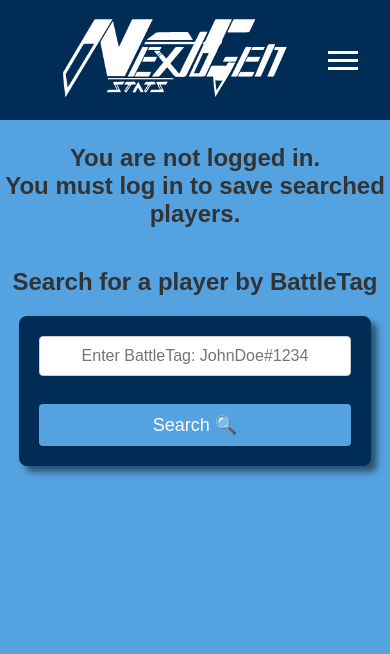
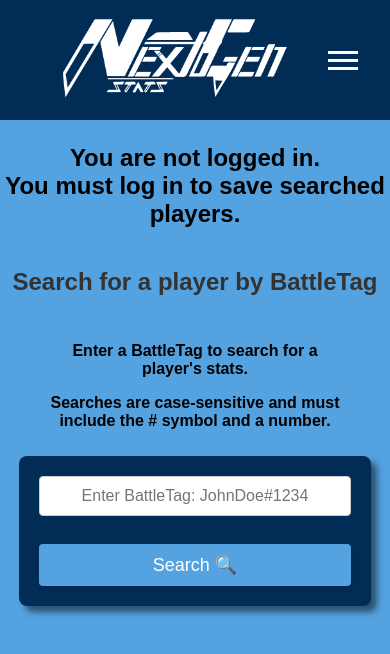
Before and after one commit to Spit-ball/nextgen-capstone, a Next.js app: page /search in a window 390 px wide. Shown: the top 654 px of the page. Built offline with nearby package versions, Linux system fonts and the light colour scheme.

Commit message:
adjusting css properties, adding search instructions

```diff
--- a/app/components/HeroesComponent.jsx
+++ b/app/components/HeroesComponent.jsx
@@ -41,7 +41,7 @@ export default function HeroesComponent({ heroIds }) {
               height={80}
             />
             <h2 className="hero-name">{hero.name}</h2>
-            <p className="hero-role">{hero.role}</p>
+            <h2 className="hero-role">{hero.role}</h2>
           </div>
         ))}
       </div>
--- a/app/components/SearchComponent.jsx
+++ b/app/components/SearchComponent.jsx
@@ -82,6 +82,15 @@ const SearchComponent = ({ battleTag }) => {
   return (
     <div className="search-container">
       <h1 className="search-title">Search for a player by BattleTag</h1>
+      <div className="search-instructions">
+        <p className="search-instructions-para">
+          Enter a BattleTag to search for a player's stats.
+        </p>
+        <p>
+          Searches are case-sensitive and must include the # symbol and a
+          number.
+        </p>
+      </div>
       <form className="search-form" onSubmit={handleSearch}>
         <input
           required={searchQuery.length}
--- a/app/components/componentStyles/HeaderComponent.css
+++ b/app/components/componentStyles/HeaderComponent.css
@@ -157,7 +157,7 @@
   .nav-container {
     position: absolute;
     text-align: center;
-    margin-top: 30%;
+    margin-top: 25%;
     flex-direction: column;
     width: 100%;
     background-color: #002c55;
@@ -166,10 +166,6 @@
   .menu-toggle {
     margin-right: 2em;
     z-index: 1;
-  }
-
-  .hidden {
-    display: none;
   }
 }
 
--- a/app/components/componentStyles/HeroesComponent.css
+++ b/app/components/componentStyles/HeroesComponent.css
@@ -38,6 +38,7 @@
 .hero-role {
   margin: 0;
   text-transform: capitalize;
+  font-size: 1rem;
 }
 
 @media (min-width: 600px) {
@@ -58,7 +59,7 @@
   .hero-role {
     margin: 0;
     text-transform: capitalize;
-    font-size: 1em;
+    font-size: 1rem;
   }
 }
 
--- a/app/components/componentStyles/SearchComponent.css
+++ b/app/components/componentStyles/SearchComponent.css
@@ -93,7 +93,29 @@
   font-weight: bold;
 }
 
+.search-instructions {
+  display: flex;
+  flex-direction: column;
+  font-size: 1rem;
+  font-weight: bold;
+  text-align: center;
+  border-radius: 4px;
+  padding: 10px;
+}
+
+.search-instructions-para {
+  margin-bottom: 0;
+}
+
 @media (max-width: 768px) {
+  .search-instructions {
+    display: flex;
+    flex-direction: column;
+    font-size: 1rem;
+    font-weight: bold;
+    margin: 0 2rem 0 2rem;
+  }
+
   .search-form {
     width: 80%;
   }
--- a/app/globals.css
+++ b/app/globals.css
@@ -33,6 +33,10 @@ input:invalid {
 button:disabled {
   background-color: #55a2e0;
   cursor: not-allowed;
+}
+
+p {
+  color: black;
 }
 
 /* Index Page Styles */
```
